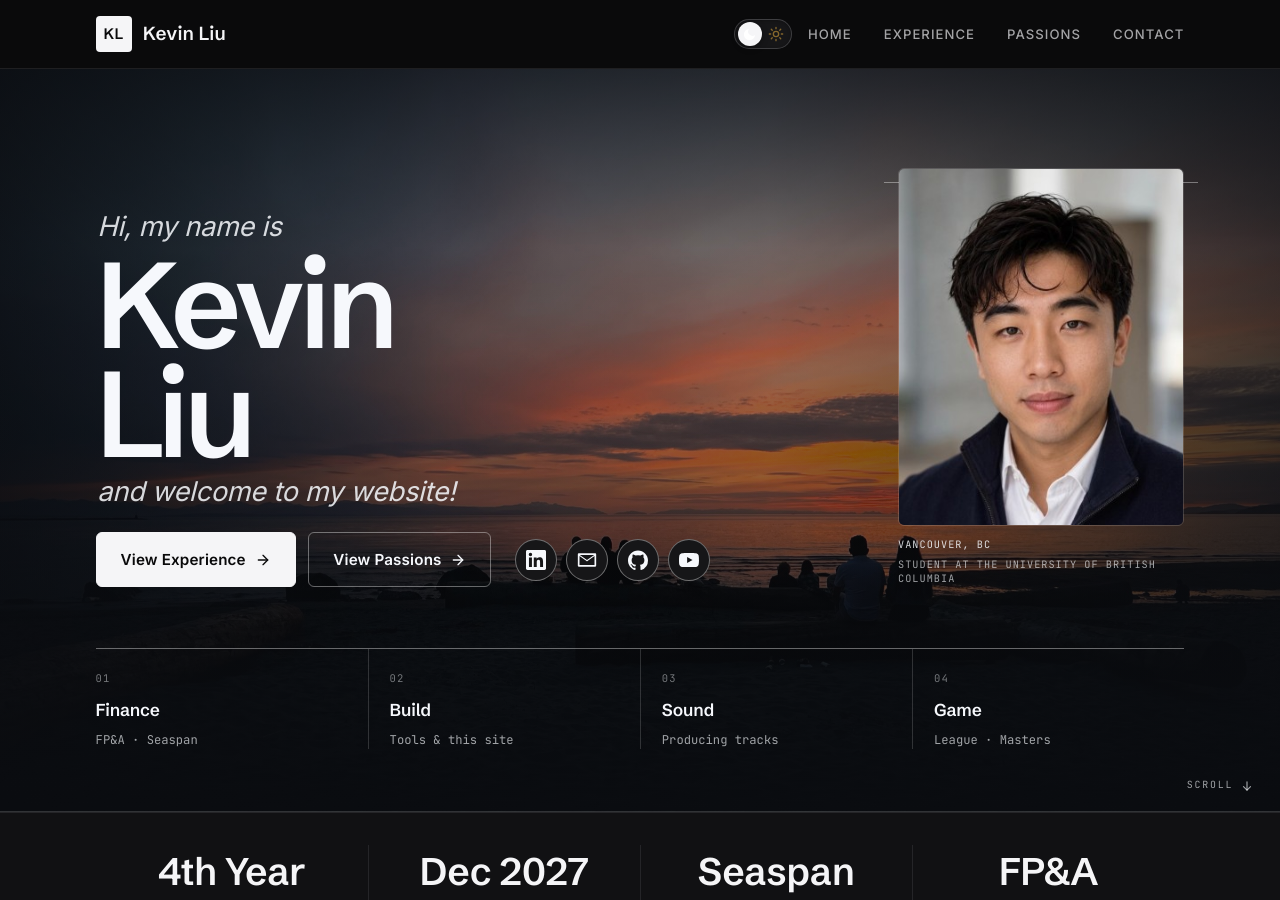
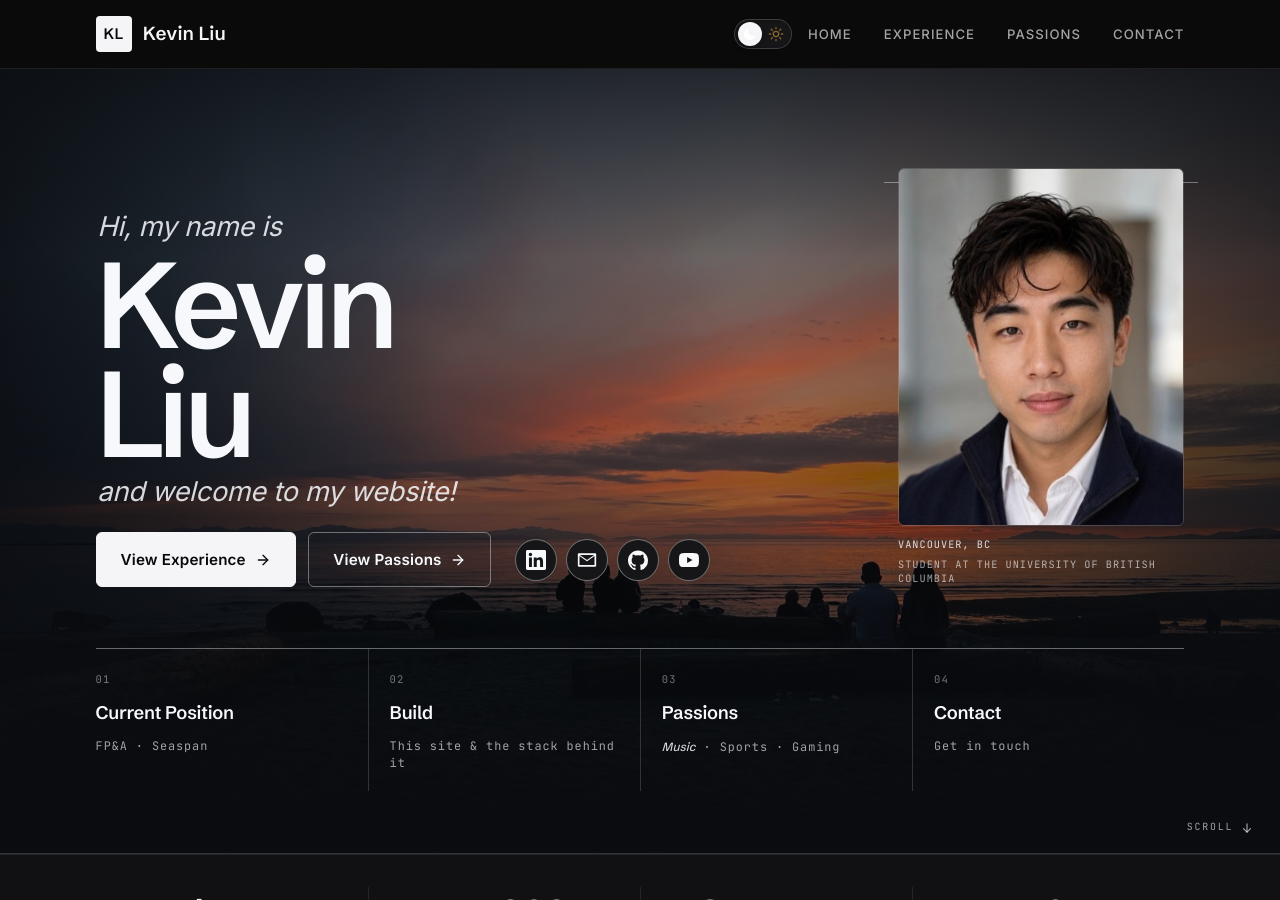
Before and after one commit to kev2k04/kev2k04.github.io, a Jekyll site: the page built from index.html, in a window 1280 px wide and 900 px high. Built offline with Jekyll 4.4.1, drawn with Linux system fonts in a browser that asks for light colours.

Commit message:
Hero: redesign the 01-04 quick-link cards (crafted, quietly interactive)
- 01 Current Position -> /experience/ deep-links + highlights the Seaspan card
- 02 Build -> new /build/ placeholder (colophon + lorem about the build)
- 03 Passions -> /passions/; the italic 'Music' word is its own external link
  (set music_url in profile.yml) with an underline that draws in on hover
- 04 Contact -> smooth-scroll to the contact section
- Restrained interaction: not obviously clickable at rest, one hover reveal
  (mono number trades for an arrow), an 80ms compress on click then navigate;
  adjacent dividers soften on hover. No shadows/colored borders/bg fills.

Co-Authored-By: Claude Opus 4.8 <noreply@anthropic.com>

```diff
--- a/_data/profile.yml
+++ b/_data/profile.yml
@@ -7,6 +7,10 @@ role: Student at the University of British Columbia
 location: Vancouver, BC
 headline: >-
   Hi my name is Kevin, and welcome to my website!
+
+# External music/tracks page linked from the "Music" word in the Passions card.
+# TODO(Kevin): set this to your SoundCloud / Spotify / tracks link.
+music_url: ""
 
 # A short professional bio shown in the "About" section.
 about: >-
--- a/assets/css/main.scss
+++ b/assets/css/main.scss
@@ -562,10 +562,10 @@ html[data-mode="light"] .mode-toggle__icon--moon { opacity: 0.45; }
 }
 .hero__portrait-cap .hero__pin { color: var(--ink-soft); }
 
-/* SIGNATURE — identity spec sheet: the four sides as a mono readout row */
+/* SIGNATURE — quietly interactive quick-links. Not obviously clickable at
+   rest; one restrained reveal on hover; a physical compress on click (cards.js). */
 .hero__facets {
   grid-area: spec;
-  list-style: none;
   margin: 0;
   padding: 0;
   display: grid;
@@ -576,41 +576,86 @@ html[data-mode="light"] .mode-toggle__icon--moon { opacity: 0.45; }
   position: relative;
   display: flex;
   flex-direction: column;
-  gap: 0.45rem;
-  padding: 1.3rem 1.3rem 0;
+  gap: 0.55rem;
+  padding: 1.4rem 1.3rem 1.15rem;
   border-left: 1px solid var(--line);
+  color: inherit;
+  text-decoration: none;
+  cursor: default;                 /* discoverable, not advertised */
+  -webkit-tap-highlight-color: transparent;
+  transition: transform 0.15s ease, border-color 0.22s ease;
 }
 .hero__facet:first-child { border-left: 0; padding-left: 0; }
-/* A precise accent tick draws across the top rule on hover — the one micro-flourish */
-.hero__facet::before {
-  content: "";
-  position: absolute;
-  top: -1px; left: 0;
-  height: 2px; width: 0;
-  background: var(--accent);
-  transition: width 0.32s var(--ease);
-}
-.hero__facet:first-child::before { left: 0; }
-.hero__facet:hover::before { width: 100%; }
+.hero__facet:focus-visible { outline: 1px solid var(--ink-soft); outline-offset: 4px; }
+/* Click: brief compress (80ms in); release rides the base 150ms transition. */
+.hero__facet.is-press { transform: scale(0.98); transition: transform 0.08s ease; }
+/* Neighbouring dividers soften ("thin") when an adjacent card is hovered. */
+.hero__facet:hover { border-left-color: rgba(255, 255, 255, 0.06); }
+.hero__facet:hover + .hero__facet { border-left-color: rgba(255, 255, 255, 0.06); }
+
+/* The mono number quietly trades for an arrow on hover — the single reveal. */
 .facet__no {
+  position: relative;
+  align-self: flex-start;
   font-family: var(--font-mono);
   font-size: 0.66rem;
   letter-spacing: 0.1em;
   color: var(--muted);
-  opacity: 0.7;
-}
+}
+.facet__num { display: inline-block; opacity: 0.7; transition: opacity 0.22s ease, transform 0.22s ease; }
+.facet__arrow {
+  position: absolute;
+  left: 0; top: 50%;
+  transform: translate(-3px, -50%);
+  opacity: 0;
+  font-size: 0.86rem;
+  line-height: 1;
+  color: var(--ink-soft);
+  transition: opacity 0.22s ease, transform 0.22s ease;
+}
+.hero__facet:hover .facet__num,
+.hero__facet:focus-visible .facet__num { opacity: 0; transform: translateX(5px); }
+.hero__facet:hover .facet__arrow,
+.hero__facet:focus-visible .facet__arrow { opacity: 1; transform: translate(0, -50%); }
+
 .facet__k {
   font-family: var(--font-head);
   font-weight: 600;
-  font-size: 1.08rem;
-  letter-spacing: -0.01em;
+  font-size: 1.14rem;
+  letter-spacing: -0.012em;
   color: var(--ink);
 }
 .facet__v {
   font-family: var(--font-mono);
-  font-size: 0.76rem;
-  line-height: 1.4;
+  font-size: 0.74rem;
+  letter-spacing: 0.08em;
+  line-height: 1.45;
   color: var(--muted);
+}
+/* Music — the one flourish: italic display type with an underline that draws in. */
+.facet__music {
+  font-family: var(--font-head);
+  font-style: italic;
+  font-weight: 500;
+  letter-spacing: 0.01em;
+  color: var(--ink-soft);
+  text-decoration: none;
+  cursor: pointer;
+  background-image: linear-gradient(currentColor, currentColor);
+  background-repeat: no-repeat;
+  background-position: 0 100%;
+  background-size: 0% 1px;
+  transition: background-size 0.25s ease, color 0.22s ease;
+}
+.facet__music:hover,
+.facet__music:focus-visible {
+  color: #efe4d4;
+  background-size: 100% 1px;
+  outline: none;
+}
+@media (prefers-reduced-motion: reduce) {
+  .hero__facet, .facet__num, .facet__arrow, .facet__music { transition: none; }
+  .hero__facet.is-press { transform: none; }
 }
 
 /* Scroll cue — static (no loop); nudges on hover */
@@ -975,6 +1020,17 @@ html[data-mode="light"] #about::after {
   border-color: var(--line-strong);
   background: var(--surface-2);
   box-shadow: var(--shadow);
+}
+/* Deep-link highlight pulse (from the homepage "Current Position" card). */
+.exp-card.is-flag { animation: exp-flag 2.8s var(--ease) both; }
+@keyframes exp-flag {
+  0%   { box-shadow: 0 0 0 0 rgba(var(--accent-rgb), 0); border-color: var(--line); }
+  10%  { box-shadow: 0 0 0 3px rgba(var(--accent-rgb), 0.5); border-color: rgba(var(--accent-rgb), 0.65); }
+  70%  { box-shadow: 0 0 0 3px rgba(var(--accent-rgb), 0.18); }
+  100% { box-shadow: 0 0 0 0 rgba(var(--accent-rgb), 0); border-color: var(--line); }
+}
+@media (prefers-reduced-motion: reduce) {
+  .exp-card.is-flag { animation: none; border-color: rgba(var(--accent-rgb), 0.65); }
 }
 .exp-card__logo { width: 50px; height: 50px; font-size: 1.05rem; }
 .exp-card__name { font-family: var(--font-head); font-weight: 600; font-size: 1.18rem; color: var(--ink); letter-spacing: -0.01em; }
--- /dev/null
+++ b/assets/js/cards.js
@@ -0,0 +1,51 @@
+/* =========================================================================
+   Hero quick-link cards (01–04). They're quietly interactive: a brief physical
+   compress on click, then navigate. Card 03 is split — the whole card goes to
+   Passions, but the "Music" word is its own external link.
+   ========================================================================= */
+(function () {
+  var reduce = window.matchMedia('(prefers-reduced-motion: reduce)').matches;
+
+  // Compress (~80ms) → release → run `done`. Reduced-motion navigates at once.
+  function press(el, done) {
+    if (reduce) { done(); return; }
+    el.classList.add('is-press');
+    setTimeout(function () { el.classList.remove('is-press'); }, 90);
+    setTimeout(done, 240);
+  }
+
+  function plainClick(e) {
+    return e.button === 0 && !e.metaKey && !e.ctrlKey && !e.shiftKey && !e.altKey;
+  }
+
+  // 01, 02, 04 — real links with a press; 04 smooth-scrolls instead of jumping.
+  Array.prototype.forEach.call(document.querySelectorAll('.hero__facet[data-press]'), function (a) {
+    a.addEventListener('click', function (e) {
+      if (!plainClick(e)) return;            // let cmd/ctrl-click open a tab
+      e.preventDefault();
+      var href = a.getAttribute('href');
+      var scroll = a.hasAttribute('data-scroll');
+      press(a, function () {
+        if (scroll) {
+          var target = document.querySelector(href);
+          if (target) target.scrollIntoView({ behavior: 'smooth' });
+        } else {
+          window.location.href = href;
+        }
+      });
+    });
+  });
+
+  // 03 — card → Passions, but clicks on the Music link are left alone.
+  Array.prototype.forEach.call(document.querySelectorAll('.hero__facet[data-card]'), function (card) {
+    function go() { press(card, function () { window.location.href = card.getAttribute('data-href'); }); }
+    card.addEventListener('click', function (e) {
+      if (e.target.closest('.facet__music')) return;   // Music handles its own nav
+      if (!plainClick(e)) return;
+      go();
+    });
+    card.addEventListener('keydown', function (e) {
+      if (e.key === 'Enter' || e.key === ' ') { e.preventDefault(); go(); }
+    });
+  });
+})();
--- a/experience.html
+++ b/experience.html
@@ -121,3 +121,4 @@ permalink: /experience/
 
 <script src="{{ '/assets/js/experience.js' | relative_url }}" defer></script>
 <script src="{{ '/assets/js/scroll-fade.js' | relative_url }}" defer></script>
+<script src="{{ '/assets/js/experience-deeplink.js' | relative_url }}" defer></script>
--- a/index.html
+++ b/index.html
@@ -63,29 +63,36 @@ layout: default
       </figure>
     </aside>
 
-    {%- comment -%} Signature: an identity "spec sheet" — the four sides at a glance. {%- endcomment -%}
-    <ul class="hero__facets" aria-label="What I do">
-      <li class="hero__facet">
-        <span class="facet__no">01</span>
-        <span class="facet__k">Finance</span>
+    {%- comment -%} Quick links — quietly interactive (see cards.js). {%- endcomment -%}
+    <nav class="hero__facets" aria-label="Quick links">
+      <a class="hero__facet" href="{{ '/experience/#exp-card-seaspan' | relative_url }}" data-press
+         aria-label="Current Position: FP&A at Seaspan — view experience">
+        <span class="facet__no"><span class="facet__num">01</span><span class="facet__arrow" aria-hidden="true">→</span></span>
+        <span class="facet__k">Current Position</span>
         <span class="facet__v">FP&amp;A · Seaspan</span>
-      </li>
-      <li class="hero__facet">
-        <span class="facet__no">02</span>
+      </a>
+
+      <a class="hero__facet" href="{{ '/build/' | relative_url }}" data-press
+         aria-label="Build: this site and the stack behind it">
+        <span class="facet__no"><span class="facet__num">02</span><span class="facet__arrow" aria-hidden="true">→</span></span>
         <span class="facet__k">Build</span>
-        <span class="facet__v">Tools &amp; this site</span>
-      </li>
-      <li class="hero__facet">
-        <span class="facet__no">03</span>
-        <span class="facet__k">Sound</span>
-        <span class="facet__v">Producing tracks</span>
-      </li>
-      <li class="hero__facet">
-        <span class="facet__no">04</span>
-        <span class="facet__k">Game</span>
-        <span class="facet__v">League · Masters</span>
-      </li>
-    </ul>
+        <span class="facet__v">This site &amp; the stack behind it</span>
+      </a>
+
+      <div class="hero__facet hero__facet--split" data-card data-href="{{ '/passions/' | relative_url }}"
+           role="link" tabindex="0" aria-label="Passions: Music, Sports and Gaming">
+        <span class="facet__no"><span class="facet__num">03</span><span class="facet__arrow" aria-hidden="true">→</span></span>
+        <span class="facet__k">Passions</span>
+        <span class="facet__v"><a class="facet__music" href="{{ p.music_url | default: '#' }}"{% if p.music_url and p.music_url != '' %} target="_blank" rel="noopener noreferrer"{% endif %}>Music</a> · Sports · Gaming</span>
+      </div>
+
+      <a class="hero__facet" href="#contact" data-press data-scroll
+         aria-label="Contact: get in touch">
+        <span class="facet__no"><span class="facet__num">04</span><span class="facet__arrow" aria-hidden="true">→</span></span>
+        <span class="facet__k">Contact</span>
+        <span class="facet__v">Get in touch</span>
+      </a>
+    </nav>
   </div>
 
   <a class="hero__scroll" href="#about" aria-label="Scroll to about">
@@ -151,3 +158,5 @@ layout: default
     </div>
   </div>
 </section>
+
+<script src="{{ '/assets/js/cards.js' | relative_url }}" defer></script>
```
Also changed, not shown: assets/js/experience-deeplink.js (added, +20 -0 lines), build.html (added, +38 -0 lines).
